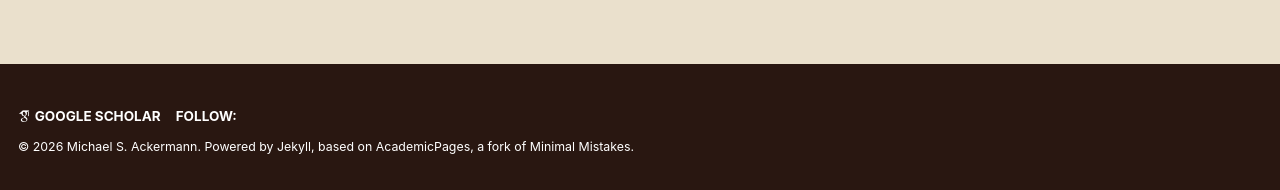
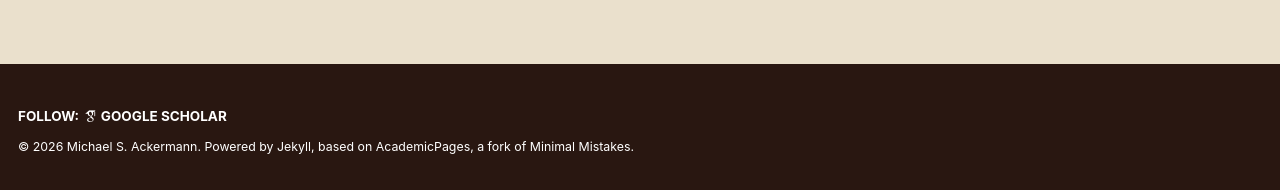
Before and after one commit to Mike-Ackermann/MSAckermann, a Jekyll site: the page built from _pages/about.md, in a window 1280 px wide. Shown: the part 707-897 px from the top of the page. Built offline with Jekyll 4.4.1, drawn with Linux system fonts in a browser that asks for light colours; some web fonts are replaced.

Commit message:
fixed follow

```diff
--- a/_includes/footer.html
+++ b/_includes/footer.html
@@ -2,11 +2,11 @@
 
 <div class="page__footer-follow">
   <ul class="social-icons">
+    {% if site.data.ui-text[site.locale].follow_label %}
+      <li><strong>{{ site.data.ui-text[site.locale].follow_label }}</strong></li>
+    {% endif %}
     {% if site.author.googlescholar %}
       <li><a href="{{ site.author.googlescholar }}" target="_blank" rel="nofollow noopener noreferrer"><i class="ai ai-google-scholar" aria-hidden="true"></i> Google Scholar</a></li>
-    {% endif %}
-    {% if site.data.ui-text[site.locale].follow_label %}
-      <li><strong>{{ site.data.ui-text[site.locale].follow_label }}</strong></li>
     {% endif %}
     {% if site.twitter.username %}
       <li><a href="https://twitter.com/{{ site.twitter.username }}"><i class="fab fa-twitter-square" aria-hidden="true"></i> Twitter</a></li>
```
